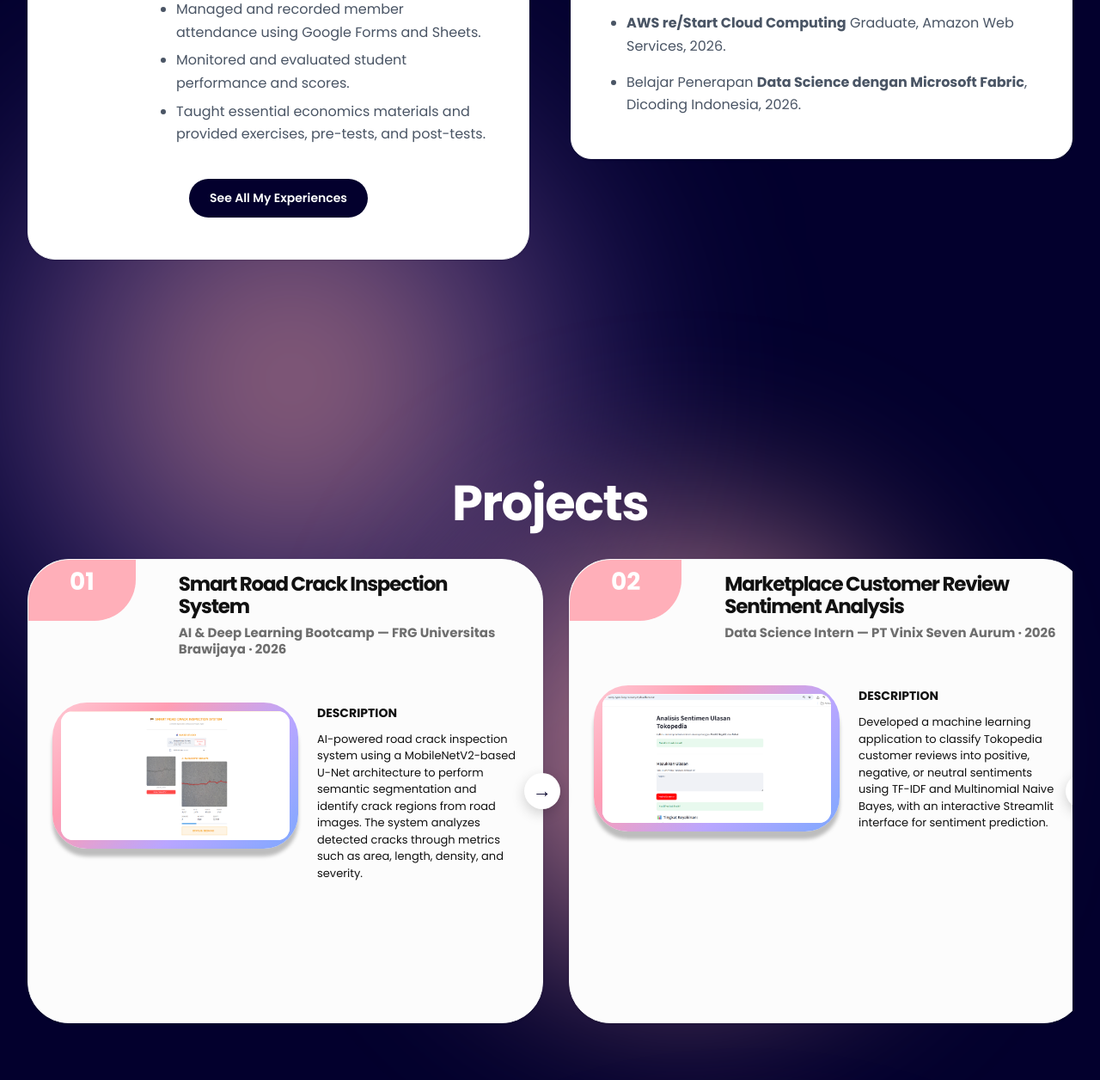
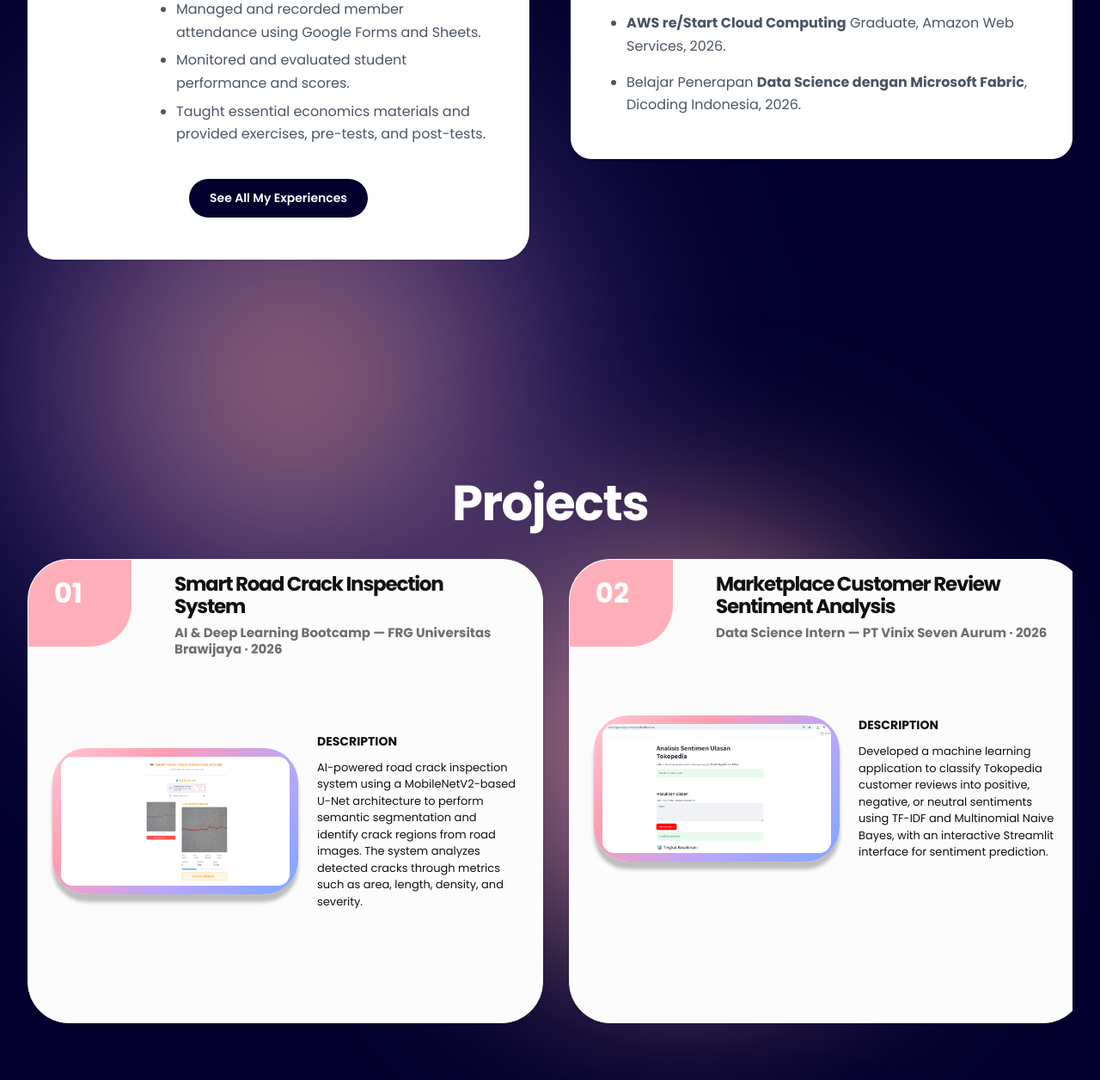
Before and after one commit to syakhrnss/myportofolio, a Django app: page / in a window 1280 px wide. Shown: the part 2856-4112 px from the top of the page at 86% size. Run offline with Django 5.2, Linux system fonts and the light colour scheme; data comes from the database, SQL or seed files in the repository.

Commit message:
fix:fix name at footer and project card design

```diff
--- a/static/css/style.css
+++ b/static/css/style.css
@@ -1073,8 +1073,6 @@ a { color: inherit; text-decoration: none; }
     text-align: center;
 }
 
-/* PROJECTS HOME CAROUSEL */
-
 .projects-preview-wrapper {
     position: relative;
     width: 100%;
@@ -1114,12 +1112,14 @@ a { color: inherit; text-decoration: none; }
     align-items: flex-start;
     gap: 18px;
     min-height: 100px;
+    padding-top: 0px;
+    box-sizing: border-box;
 }
 
 .project-cards--scroll .project-card__number {
-    flex: 0 0 90px;
-    font-size: 28px;
-    padding-top: 5px;
+    flex: 0 0 120px;
+    font-size: 32px;
+    padding: 15px 30px 38px;
 }
 
 .project-cards--scroll .project-card__heading {
@@ -1142,9 +1142,9 @@ a { color: inherit; text-decoration: none; }
 .project-cards--scroll .project-card__body {
     display: grid;
     grid-template-columns: 1.1fr 0.9fr;
-    align-items: start;
+    align-items: center;
     gap: 22px;
-    padding: 20px 28px 25px;
+    padding: 55px 28px 25px;
 }
 
 .project-cards--scroll .project-card__frame {
@@ -1167,7 +1167,7 @@ a { color: inherit; text-decoration: none; }
 }
 
 .project-cards--scroll .project-card__description {
-    padding-top: 2px;
+    padding-top: 0px;
 }
 
 .project-cards--scroll .project-card__desc-label {
@@ -1180,37 +1180,6 @@ a { color: inherit; text-decoration: none; }
     margin: 0;
     font-size: 13px;
     line-height: 1.5;
-}
-
-.project-cards--scroll .project-card__arrow {
-    position: absolute;
-    top: 50%;
-    right: -21px;
-    transform: translateY(-50%);
-    z-index: 20;
-
-    width: 42px;
-    height: 42px;
-
-    display: flex;
-    align-items: center;
-    justify-content: center;
-
-    border-radius: 50%;
-    background: white;
-    color: #08052f;
-
-    text-decoration: none;
-    font-size: 22px;
-    font-weight: 700;
-
-    box-shadow: 0 5px 15px rgba(0, 0, 0, 0.18);
-
-    transition: transform 0.2s ease;
-}
-
-.project-cards--scroll .project-card__arrow:hover {
-    transform: translateY(-50%) scale(1.08);
 }
 
 .project-cards--scroll .projects-see-all {
@@ -1245,6 +1214,10 @@ a { color: inherit; text-decoration: none; }
 .project-cards--scroll .projects-see-all__arrow {
     font-size: 32px;
     font-weight: 700;
+}
+
+.project-cards--scroll .project-card__arrow {
+    display: none;
 }
 
 @media (max-width: 768px) {
@@ -1310,9 +1283,30 @@ a { color: inherit; text-decoration: none; }
     }
 
     .project-cards--scroll .project-card__arrow {
+        display: flex;
+        position: absolute;
+        top: 50%;
+        right: -20px;
+        transform: translateY(-50%);
+
         width: 40px;
         height: 40px;
-        right: -20px;
+
+        align-items: center;
+        justify-content: center;
+
+        border-radius: 50%;
+        background: white;
+        color: #08052f;
+
+        text-decoration: none;
         font-size: 20px;
+        font-weight: 700;
+
+        box-shadow: 0 5px 15px rgba(0, 0, 0, 0.18);
+    }
+
+    .project-cards--scroll .project-card__arrow:hover {
+        transform: translateY(-50%) scale(1.08);
     }
 }
--- a/templates/index.html
+++ b/templates/index.html
@@ -214,12 +214,6 @@
                                 <p class="project-card__desc-text">{{ project.description }}</p>
                             </div>
                         </div>
-
-                        {% if not forloop.last %}
-                            <a href="#project-{{ forloop.counter|add:'1' }}" class="project-card__arrow">→</a>
-                        {% else %}
-                            <a href="#project-see-all" class="project-card__arrow">→</a>
-                        {% endif %}
                     </article>
                 {% endfor %}
 
--- a/templates/projects.html
+++ b/templates/projects.html
@@ -82,7 +82,7 @@
     </main>
 
     <footer class="site-footer">
-        <p>&copy; 2026 Arsya Khairunissa Budiman 2506544076. Fakultas Ilmu Komputer, Universitas Indonesia.</p>
+        <p>&copy; 2026 {{ name }} 2506544076. Fakultas Ilmu Komputer, Universitas Indonesia.</p>
     </footer>
 
 </body>
```
